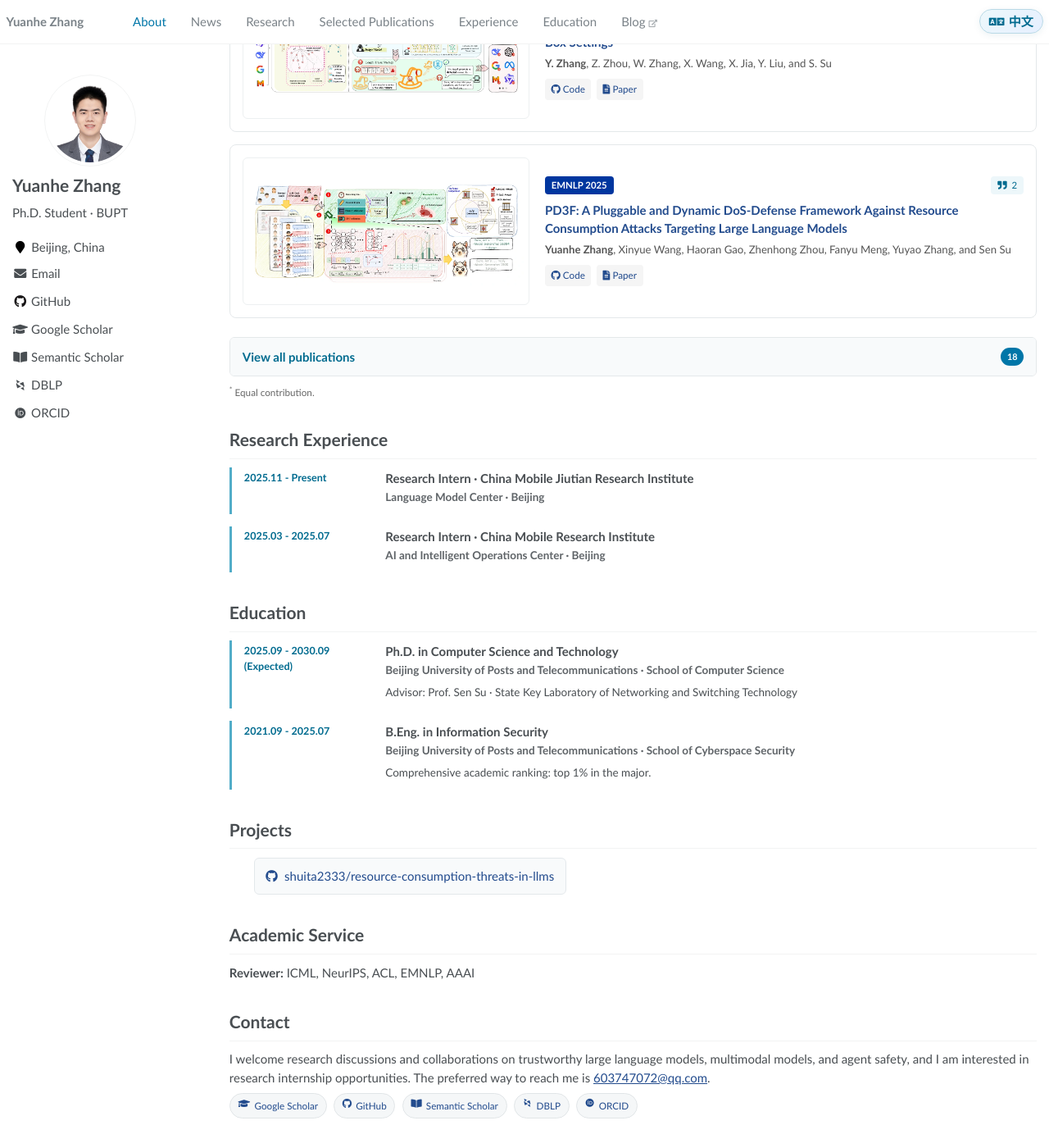
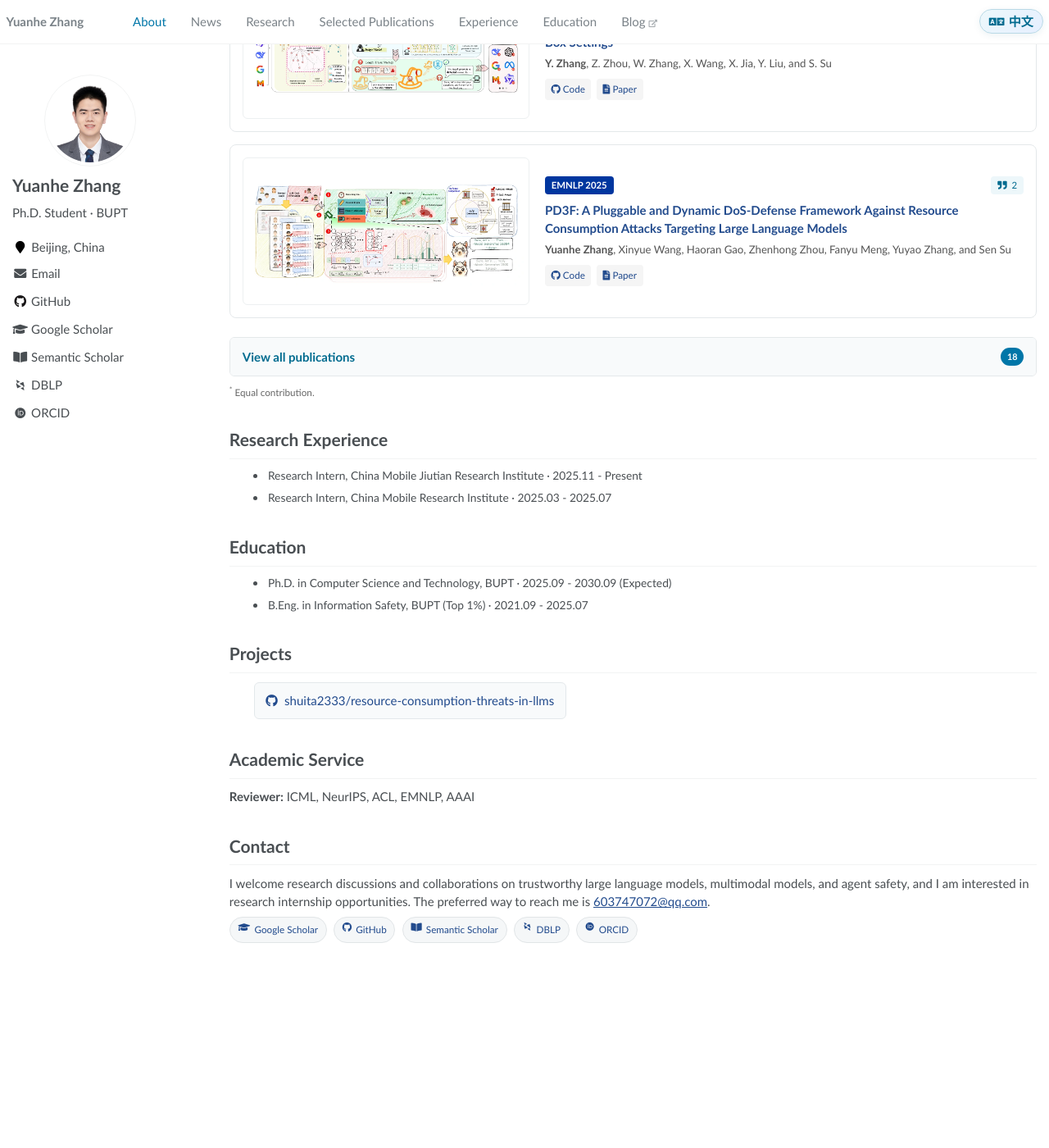
Before and after one commit to shuita2333/CV, a Jekyll site: the page built from _pages/about.md, in a window 1280 px wide and 1400 px high, scrolled down 1610 px. Shown: the whole window at 82% size. Built offline with Jekyll 4.4.1, drawn with Linux system fonts in a browser that asks for light colours; some web fonts are replaced; after the commit the page ends 2796 px from its top, so only the background shows below that.

Commit message:
Condense experience and education sections

```diff
--- a/_pages/about.md
+++ b/_pages/about.md
@@ -75,22 +75,10 @@ author_profile: true
     <span data-lang="en">Research Experience</span>
     <span data-lang="zh" hidden>实习经历</span>
   </h1>
-  <div class="timeline">
-    <article class="timeline-item">
-      <div class="timeline-date"><span data-lang="en">2025.11 - Present</span><span data-lang="zh" hidden>2025.11 - 至今</span></div>
-      <div class="timeline-content">
-        <h2><span data-lang="en">Research Intern · China Mobile Jiutian Research Institute</span><span data-lang="zh" hidden>研究型实习生 · 中国移动九天公司（九天研究院）</span></h2>
-        <p class="timeline-subtitle"><span data-lang="en">Language Model Center · Beijing</span><span data-lang="zh" hidden>语言模型中心 · 北京</span></p>
-      </div>
-    </article>
-    <article class="timeline-item">
-      <div class="timeline-date">2025.03 - 2025.07</div>
-      <div class="timeline-content">
-        <h2><span data-lang="en">Research Intern · China Mobile Research Institute</span><span data-lang="zh" hidden>研究型实习生 · 中国移动通信有限公司研究院</span></h2>
-        <p class="timeline-subtitle"><span data-lang="en">AI and Intelligent Operations Center · Beijing</span><span data-lang="zh" hidden>人工智能与智慧运营中心 · 北京</span></p>
-      </div>
-    </article>
-  </div>
+  <ul class="compact-cv-list">
+    <li><span data-lang="en">Research Intern, China Mobile Jiutian Research Institute · 2025.11 - Present</span><span data-lang="zh" hidden>研究型实习生，中国移动九天研究院 · 2025.11 - 至今</span></li>
+    <li><span data-lang="en">Research Intern, China Mobile Research Institute · 2025.03 - 2025.07</span><span data-lang="zh" hidden>研究型实习生，中国移动研究院 · 2025.03 - 2025.07</span></li>
+  </ul>
 </section>
 
 <section id="education" class="cv-section anchor-section" aria-labelledby="education-heading">
@@ -98,24 +86,10 @@ author_profile: true
     <span data-lang="en">Education</span>
     <span data-lang="zh" hidden>教育经历</span>
   </h1>
-  <div class="timeline">
-    <article class="timeline-item">
-      <div class="timeline-date"><span data-lang="en">2025.09 - 2030.09 (Expected)</span><span data-lang="zh" hidden>2025.09 - 2030.09（预计）</span></div>
-      <div class="timeline-content">
-        <h2><span data-lang="en">Ph.D. in Computer Science and Technology</span><span data-lang="zh" hidden>计算机科学与技术 · 博士在读</span></h2>
-        <p class="timeline-subtitle"><span data-lang="en">Beijing University of Posts and Telecommunications · School of Computer Science</span><span data-lang="zh" hidden>北京邮电大学 · 计算机学院（国家示范性软件学院）</span></p>
-        <p><span data-lang="en">Advisor: Prof. Sen Su · State Key Laboratory of Networking and Switching Technology</span><span data-lang="zh" hidden>导师：苏森教授 · 网络与交换技术全国重点实验室</span></p>
-      </div>
-    </article>
-    <article class="timeline-item">
-      <div class="timeline-date">2021.09 - 2025.07</div>
-      <div class="timeline-content">
-        <h2><span data-lang="en">B.Eng. in Information Security</span><span data-lang="zh" hidden>信息安全 · 工学学士</span></h2>
-        <p class="timeline-subtitle"><span data-lang="en">Beijing University of Posts and Telecommunications · School of Cyberspace Security</span><span data-lang="zh" hidden>北京邮电大学 · 网络空间安全学院</span></p>
-        <p><span data-lang="en">Comprehensive academic ranking: top 1% in the major.</span><span data-lang="zh" hidden>综合评定成绩位列专业前 1%。</span></p>
-      </div>
-    </article>
-  </div>
+  <ul class="compact-cv-list">
+    <li><span data-lang="en">Ph.D. in Computer Science and Technology, BUPT · 2025.09 - 2030.09 (Expected)</span><span data-lang="zh" hidden>北京邮电大学，计算机科学与技术博士 · 2025.09 - 2030.09（预计）</span></li>
+    <li><span data-lang="en">B.Eng. in Information Safety, BUPT (Top 1%) · 2021.09 - 2025.07</span><span data-lang="zh" hidden>北京邮电大学，信息安全工学学士（专业前 1%）· 2021.09 - 2025.07</span></li>
+  </ul>
 </section>
 
 <section id="projects" class="cv-section anchor-section" aria-labelledby="projects-heading">
--- a/assets/css/main.scss
+++ b/assets/css/main.scss
@@ -416,6 +416,17 @@ html {
   margin-top: .7rem !important;
 }
 
+.compact-cv-list {
+  font-size: .92rem;
+  list-style: disc;
+  margin: 0 0 1.25rem 1.15rem;
+}
+
+.compact-cv-list li {
+  margin-bottom: .4rem;
+  padding-left: .15rem;
+}
+
 .timeline {
   display: grid;
   gap: 1rem;
```
